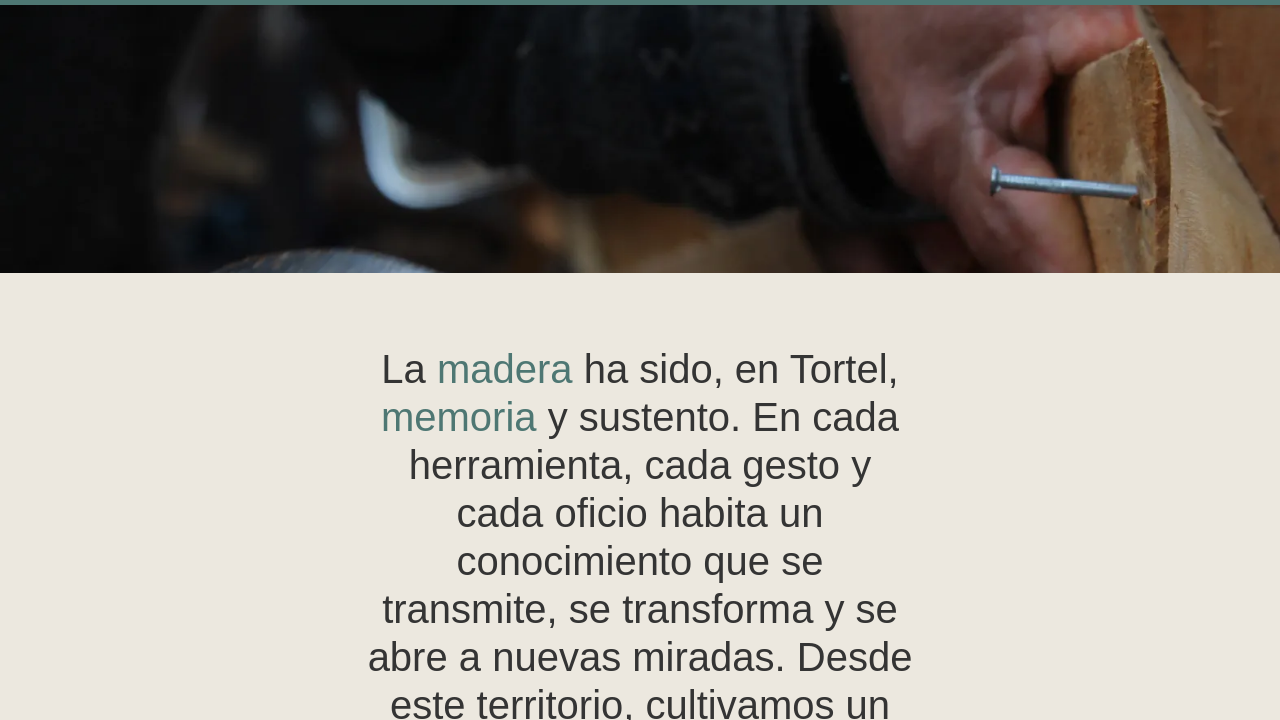
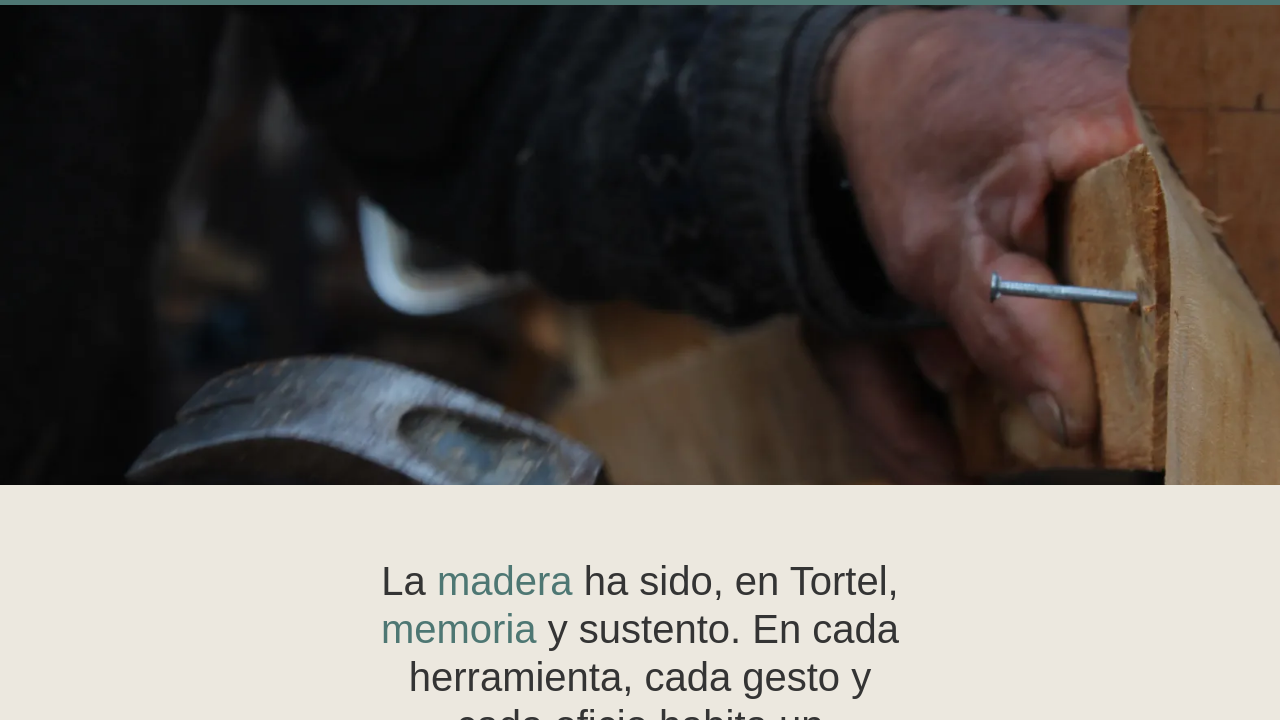
Before and after one commit to RamirezJM/Colectivo_Madereros_Tortel, a website built with Vite: page index.html in a window 1280 px wide. Shown: the part 80-800 px from the top of the page. Built offline with nearby package versions, Linux system fonts and the light colour scheme.

Commit message:
style: agregar altura a hero

```diff
--- a/src/scss/main.scss
+++ b/src/scss/main.scss
@@ -15,6 +15,11 @@
     color: var.$pergamino;
     font-size: 1.2rem;
   }
+}
+
+.hero {
+
+  min-height: 60vh;
 }
 
 p {
```
